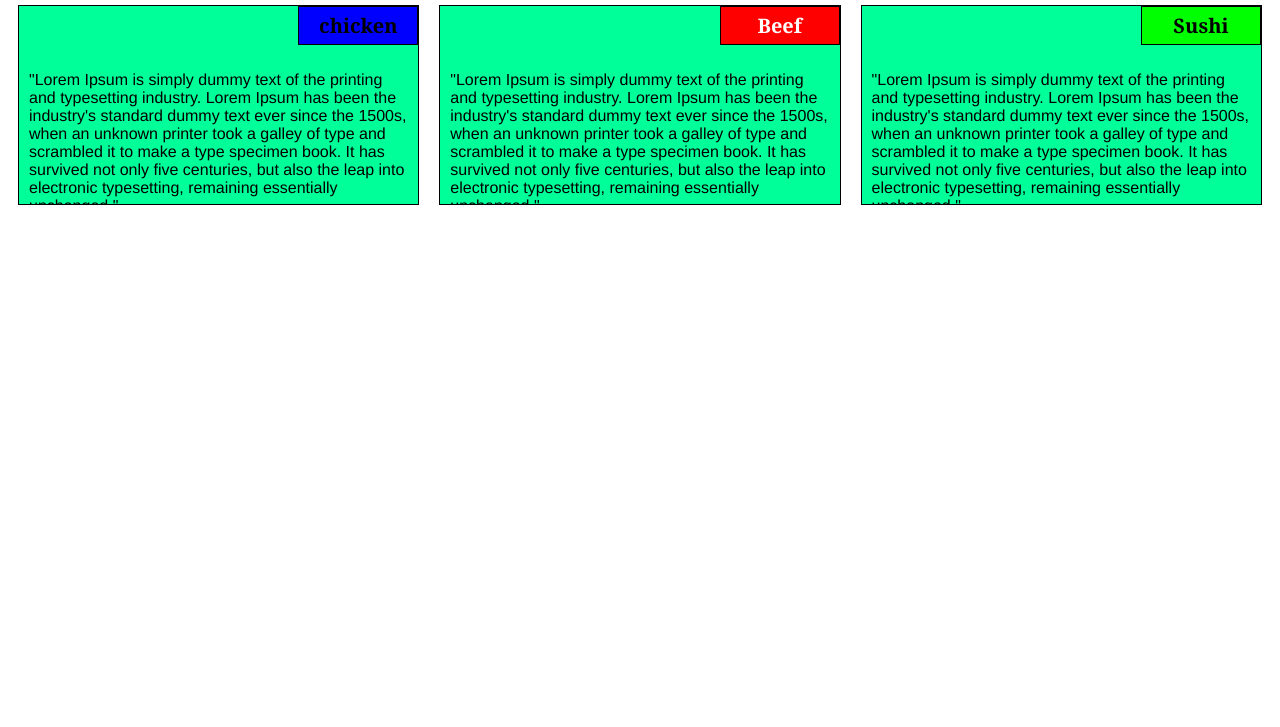
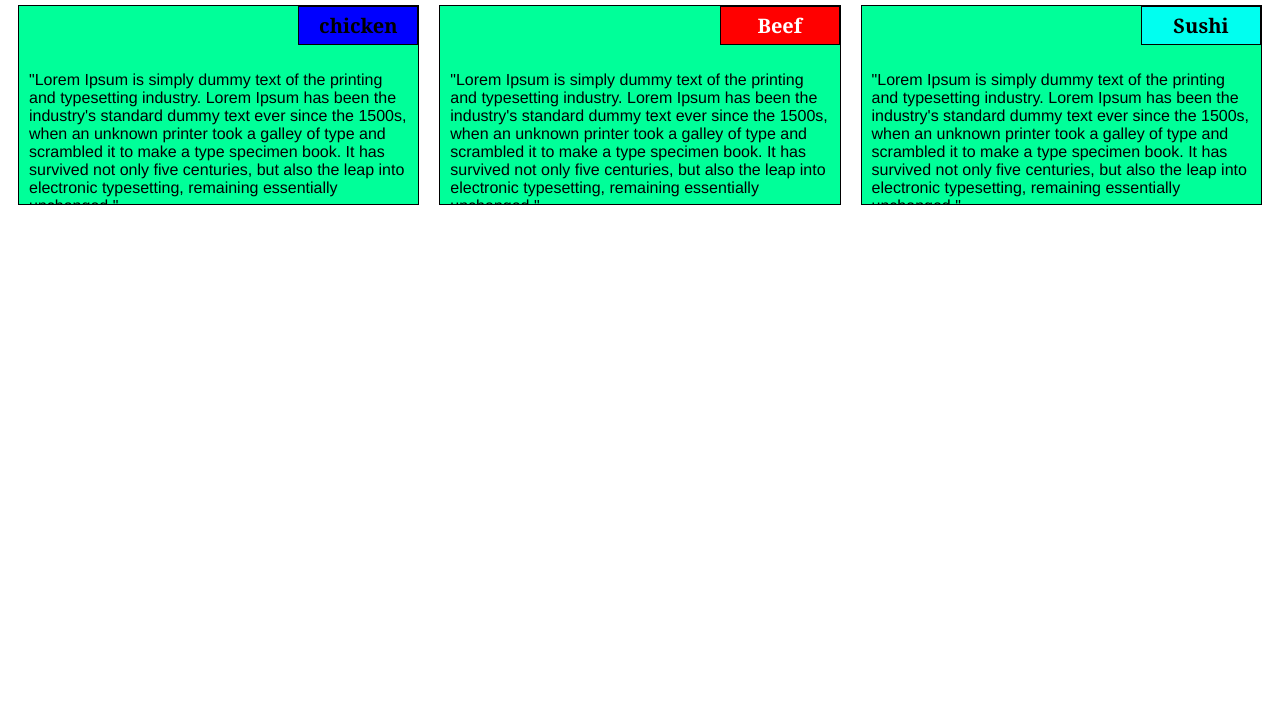
Before and after one commit to SIAR160/mod2_solution, a plain HTML site: page index.html in a window 1280 px wide. Shown: the part 73-800 px from the top of the page. Drawn offline with Linux system fonts and the light colour scheme.

Commit message:
Update style.css

```diff
--- a/style.css
+++ b/style.css
@@ -89,7 +89,7 @@ p{
 	margin-bottom: 0;
 	margin-top: 0;
 	padding: 5px;
-	background-color: #00ff00;
+	background-color: #00fff0;
 }
 
 @media(min-width: 992px){
```
